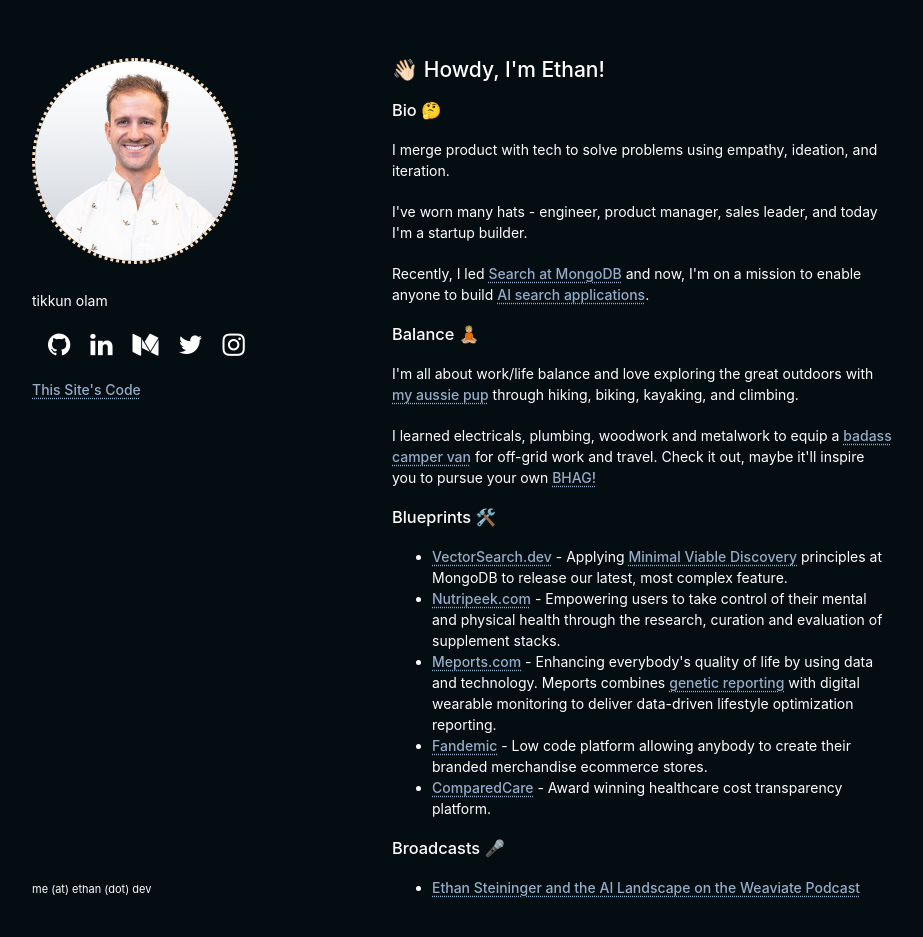
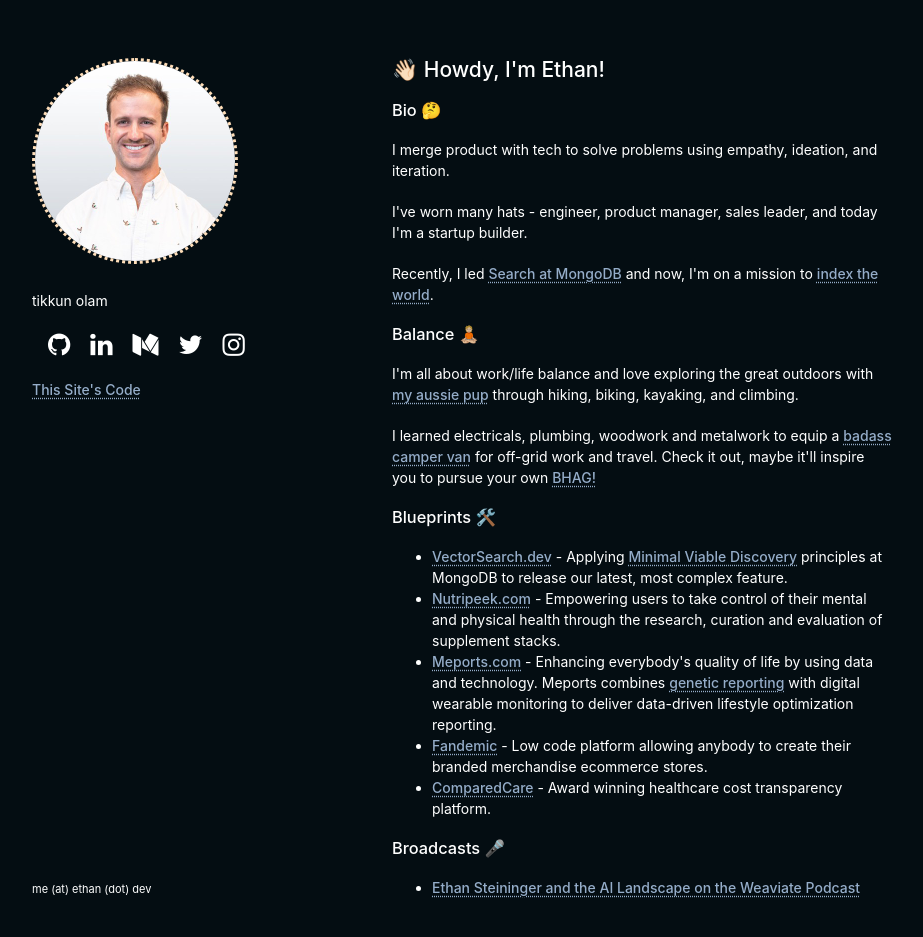
Before and after one commit to esteininger/minimal-website, a Jekyll site: the page index.html, which Jekyll copies as it is, in a window 1280 px wide and 968 px high. Shown: the top 937 px of the window, without its empty margins (178-1101 px from the left). Built offline with Jekyll 4.4.1, drawn with Linux system fonts in a browser that asks for light colours.

Commit message:
Update index.html

```diff
--- a/index.html
+++ b/index.html
@@ -78,7 +78,7 @@
       <p>
         Recently, I led <a href="https://www.mongodb.com/developer/author/ethan-steininger/">Search at MongoDB</a>
         and
-        now, I'm on a mission to enable anyone to build <a href="https://mixpeek.com">AI search applications</a>.
+        now, I'm on a mission to <a href="https://mixpeek.com">index the world</a>.
       </p>
 
       <h3>Balance 🧘🏼</h3>
```
